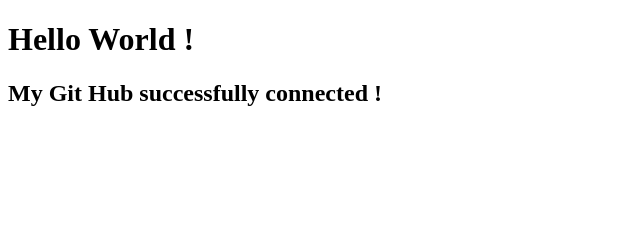
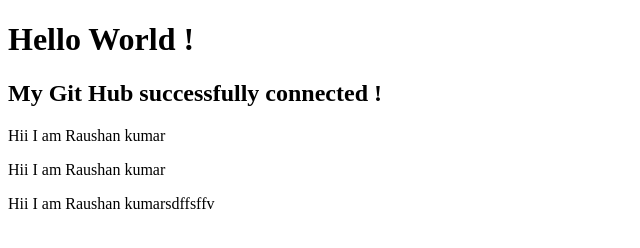
Before and after one commit to mr-raushan/LearnWebDev, a plain HTML site: page Class 1/index.html in a window 1280 px wide. Shown: the whole page, without its empty margins (0-640 px from the left). Drawn offline with Linux system fonts and the light colour scheme.

Commit message:
3rd commit

```diff
--- a/Class 1/index.html
+++ b/Class 1/index.html
@@ -9,5 +9,11 @@
 <body>
     <h1> Hello World !</h1>
     <h2> My Git Hub successfully connected !</h2>
+    <p>Hii I am Raushan kumar</p>
+    <p>Hii I am Raushan kumar</p>
+    <p>Hii I am Raushan kumarsdffsffv </p>
+
+
+
 </body>
 </html>
```
